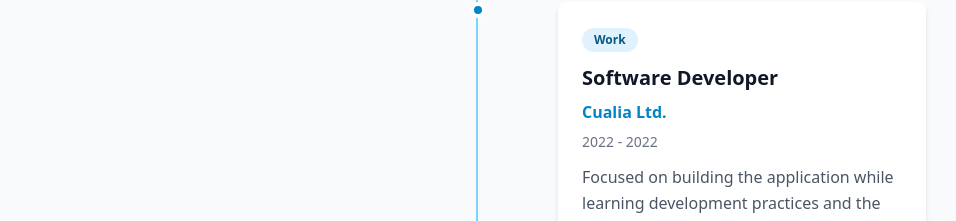
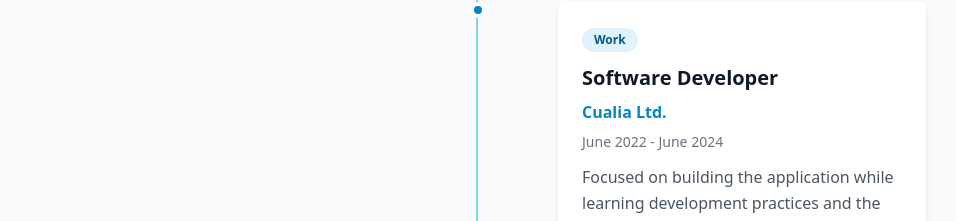
Before and after one commit to jrsgacusan/portfolio, a React (Vite) app: page / in a window 1280 px wide. Shown: the part 1958-2179 px from the top of the page, without its empty margins (162-1118 px from the left). Built offline with nearby package versions, Linux system fonts and the light colour scheme.

Commit message:
fix minor issue

```diff
--- a/src/data/timelineData.ts
+++ b/src/data/timelineData.ts
@@ -21,7 +21,7 @@ export const timelineData: TimelineItem[] = [
     id: '2',
     title: 'Software Developer',
     organization: 'Cualia Ltd.',
-    period: '2022 - 2022',
+    period: 'June 2022 - June 2024',
     description:
       'Focused on building the application while learning development practices and the medical domain in a startup environment.',
     type: 'work',
```
